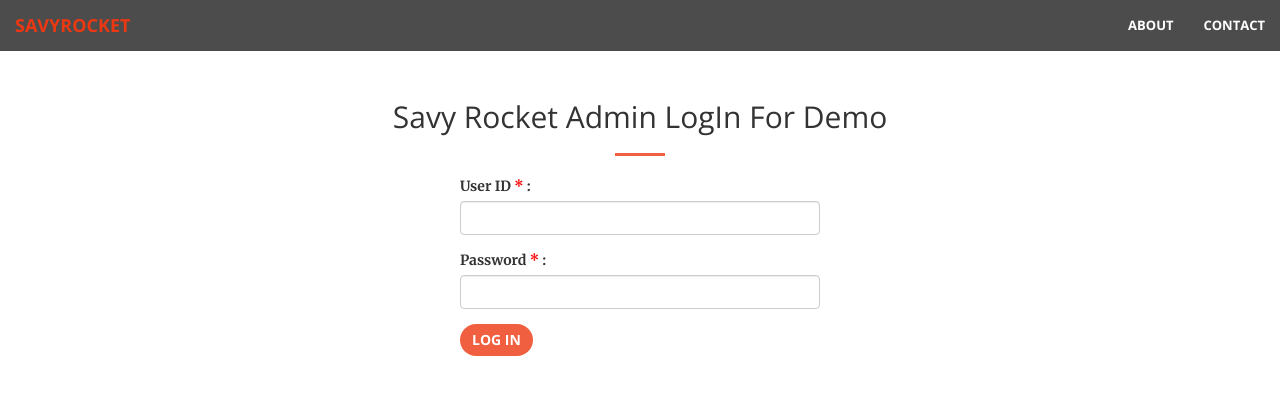
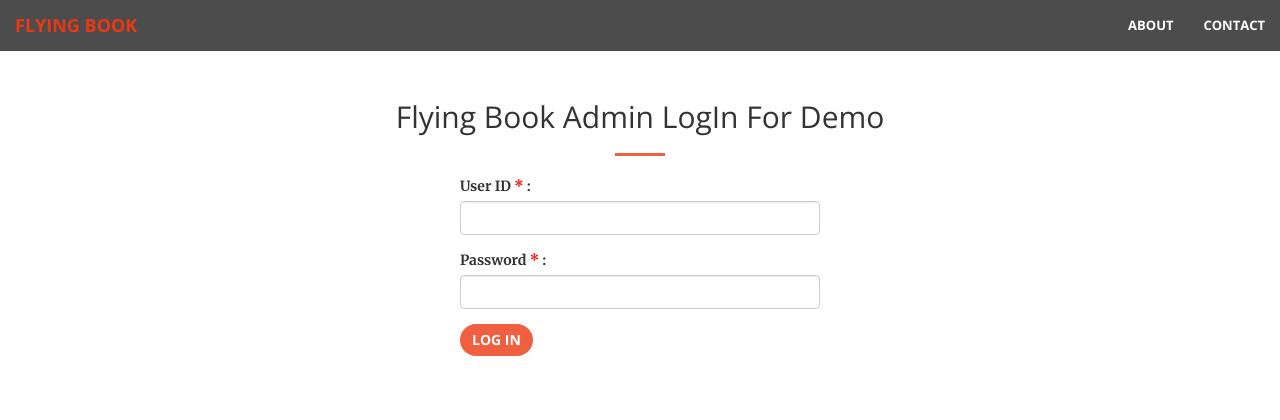
Before and after one commit to surajjana/savyrocket, a PHP site: page /savyrocket/ in a window 1280 px wide. Shown: the top 420 px of the page. Run offline with PHP 8.4, Linux system fonts and the light colour scheme; some libraries are stand-ins or nearby versions.

Commit message:
new commit

```diff
--- a/home.php
+++ b/home.php
@@ -9,7 +9,7 @@
     <meta name="description" content="">
     <meta name="author" content="">
 
-    <title>Savy Rocket | A New Way Of Reading</title>
+    <title>Flying Book | A New Way Of Reading</title>
 
     <!-- Bootstrap Core CSS -->
     <link rel="stylesheet" href="css/bootstrap.min.css" type="text/css">
@@ -51,7 +51,7 @@
                     <span class="icon-bar"></span>
                     <span class="icon-bar"></span>
                 </button>
-                <a class="navbar-brand" href="index.html" >SavyRocket</a>
+                <a class="navbar-brand" href="index.html" >Flying Book</a>
             </div>
 
             <!-- Collect the nav links, forms, and other content for toggling -->
@@ -73,7 +73,7 @@
     <header>
         <div class="header-content">
             <div class="header-content-inner">
-                <h1>Savy Rocket
+                <h1>Flying Book
                 </h1><br />
                 <h3>A New Way Of Reading</h3>
                 <hr>
--- a/index.php
+++ b/index.php
@@ -9,7 +9,7 @@
     <meta name="description" content="">
     <meta name="author" content="">
 
-    <title>Savy Rocket | A New Way Of Reading</title>
+    <title>Flying Book | A New Way Of Reading</title>
 
     <!-- Bootstrap Core CSS -->
     <link rel="stylesheet" href="css/bootstrap.min.css" type="text/css">
@@ -51,7 +51,7 @@
                     <span class="icon-bar"></span>
                     <span class="icon-bar"></span>
                 </button>
-                <a class="navbar-brand" href="index.html" >SavyRocket</a>
+                <a class="navbar-brand" href="index.html" >Flying Book</a>
             </div>
 
             <!-- Collect the nav links, forms, and other content for toggling -->
@@ -74,7 +74,7 @@
         <div class="container">
             <div class="row">
                 <div class="col-lg-12 text-center">
-                    <h2 class="section-heading">Savy Rocket Admin LogIn For Demo</h2>
+                    <h2 class="section-heading">Flying Book Admin LogIn For Demo</h2>
                     <hr class="primary">
                 </div>
             </div>
```
